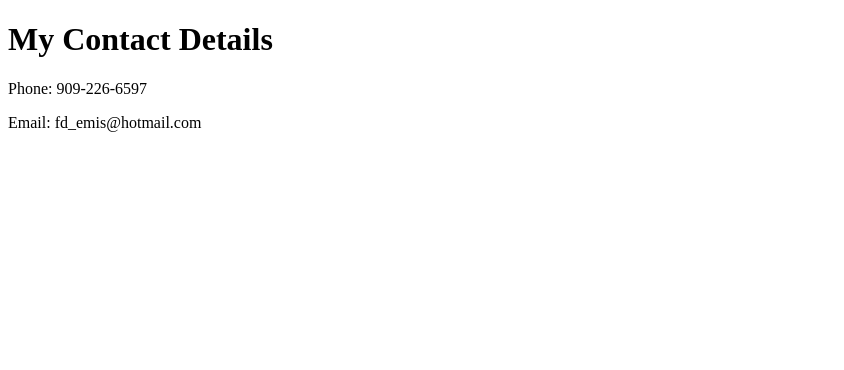
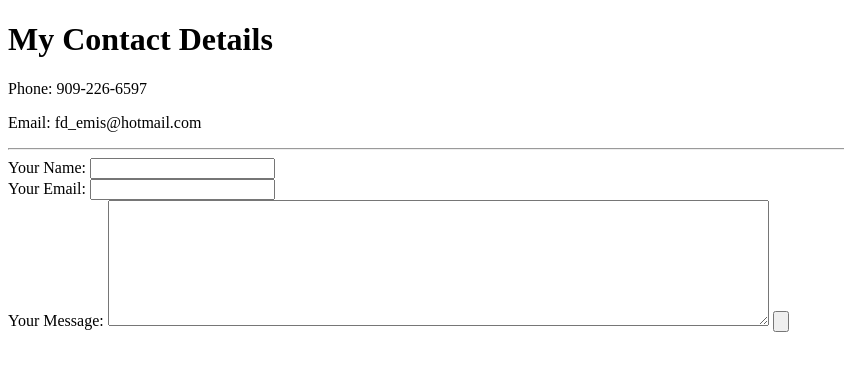
Before and after one commit to fdemis/cv, a plain HTML site: page contacts.html in a window 1280 px wide. Shown: the whole page, without its empty margins (0-844 px from the left). Drawn offline with Linux system fonts and the light colour scheme.

Commit message:
Add files via upload

```diff
--- a/contacts.html
+++ b/contacts.html
@@ -8,6 +8,15 @@
     <h1>My Contact Details</h1>
       <p>Phone: 909-226-6597</p>
       <p>Email: fd_emis@hotmail.com</p>
-    </ul>
+      <hr>
+      <form action="mailto:fd_emis@hotmail.com" method="post" enctype="text/plain">
+        <label>Your Name:</label>
+        <input type="text" name="yourName" value=""><br>
+        <label>Your Email:</label>
+        <input type="email" name="yourEmail" value=""><br>
+        <label>Your Message:</label>
+        <textarea name="yourMessage" rows="8" cols="80"></textarea>
+        <input type="submit" name="" value="">
+      </form>
   </body>
 </html>
```
